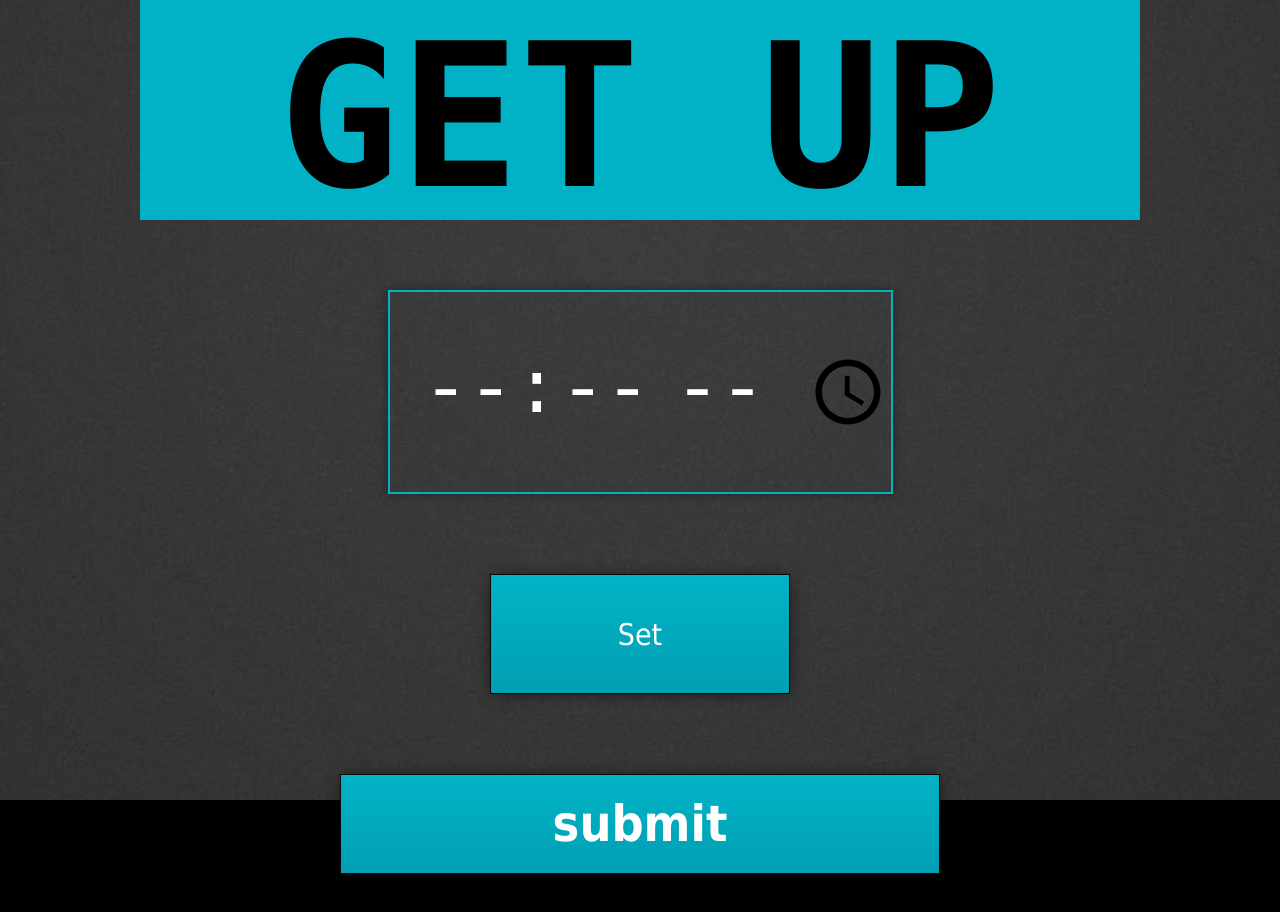
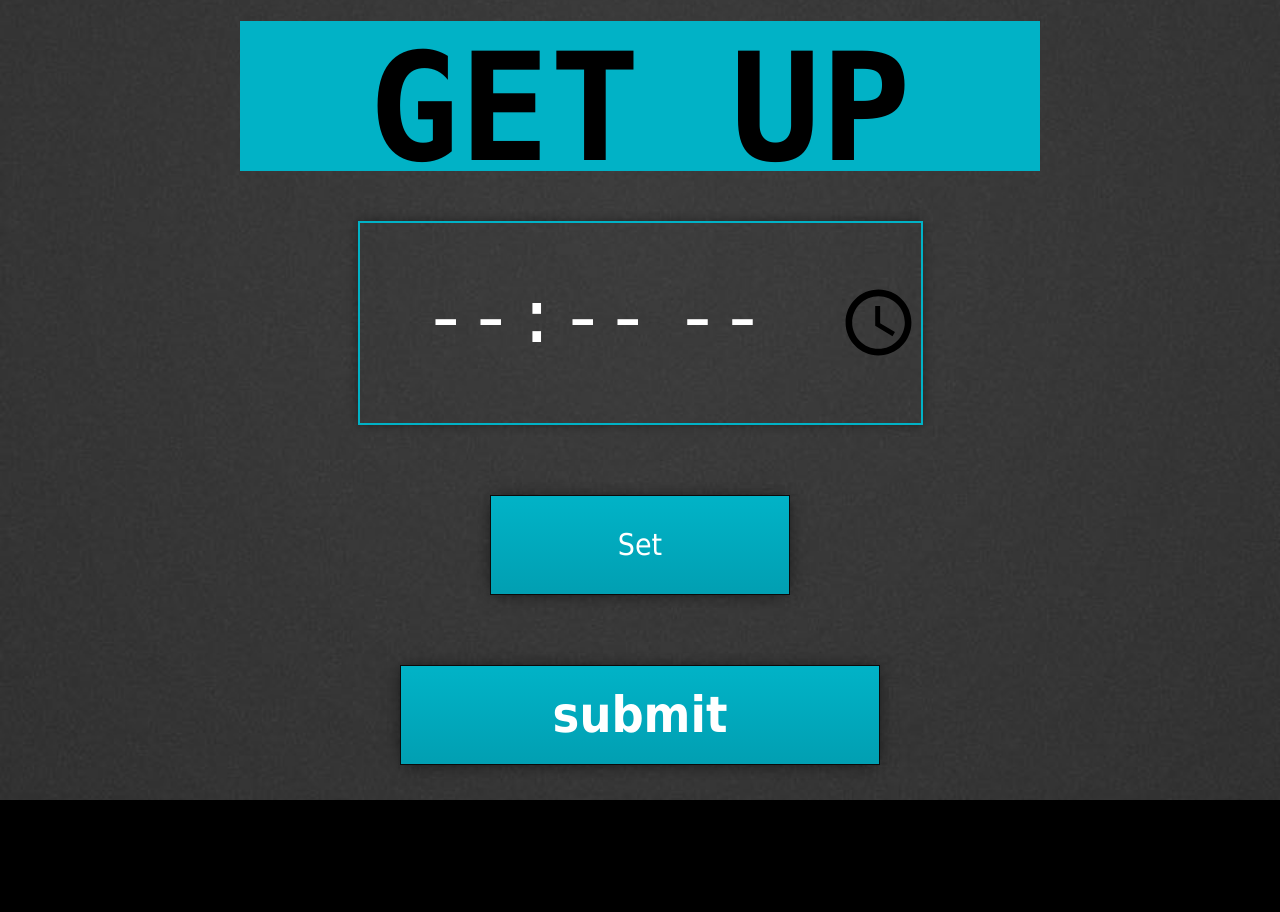
Before and after one commit to carlton-riffel/myalarmclock, a plain HTML site: page index.html in a window 1280 px wide. After the commit the page ends 815 px from the top, so only its background shows below. Drawn offline with nearby package versions, Linux system fonts and the light colour scheme.

Commit message:
css changes

```diff
--- a/index.html
+++ b/index.html
@@ -2,7 +2,6 @@
 <html>
 <head>
     <title>Alarm Clock</title>
-    <link rel="apple-touch-icon" sizes="144x144" href="apple-icon-144x144.png" />
   <!-- reference stuff-->
   <script src="//ajax.googleapis.com/ajax/libs/jquery/2.1.1/jquery.min.js"></script>
 <!--<script src="combodate.js" type="text/javascript"></script>-->
@@ -25,7 +24,7 @@ html{
     #content{
         align-content: center;
         align-content: center;
-     max-width:   1000px;
+     max-width:   800px;
     width: 100%;
         height: 100%;
         margin: 0 auto;
@@ -33,10 +32,10 @@ html{
 #header{
     position:relative;
  background-color:#01b2c6;
-    font: Bold 100px Lucida Console, Tahoma, sans-serif;
+    font: Bold 75px Lucida Console, Tahoma, sans-serif;
     width: 100%;
-    height: 220px;
-     margin-top: -134px;
+    height: 150px;
+     margin-top: -80px;
 
 }
     h1{
@@ -64,7 +63,7 @@ html{
     color: white;
     background: transparent;
     height: 200px;
-    width: 50%;
+    width: 70%;
     border: solid 2px #01b2c6;
     outline: 0;
     text-align: center;
@@ -78,7 +77,7 @@ html{
   text-align: center;
     display: block;
     margin:0 auto;
-    margin-top: 70px;
+    margin-top: 50px;
 
 }
 
@@ -116,13 +115,13 @@ html{
 	font-size:30px;
 	font-weight:normal;
 	font-style:normal;
-	height:120px;
+	height:100px;
 	line-height:auto;
 	width:300px;
 	text-decoration:none;
 	text-align:center;
     align-content: center;
-    margin: 80px 75px 80px 75px;
+    margin: 70px 65px 70px 65px;
 }
 
 
```
